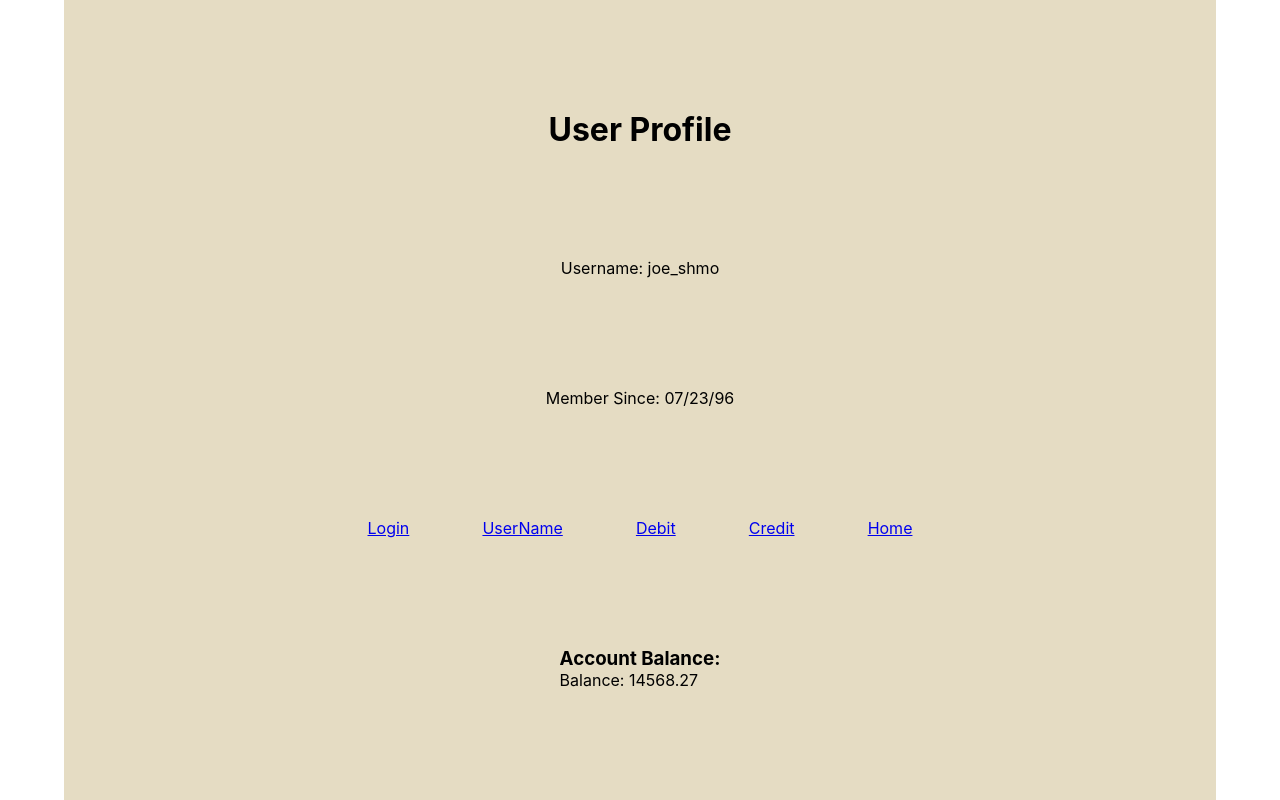
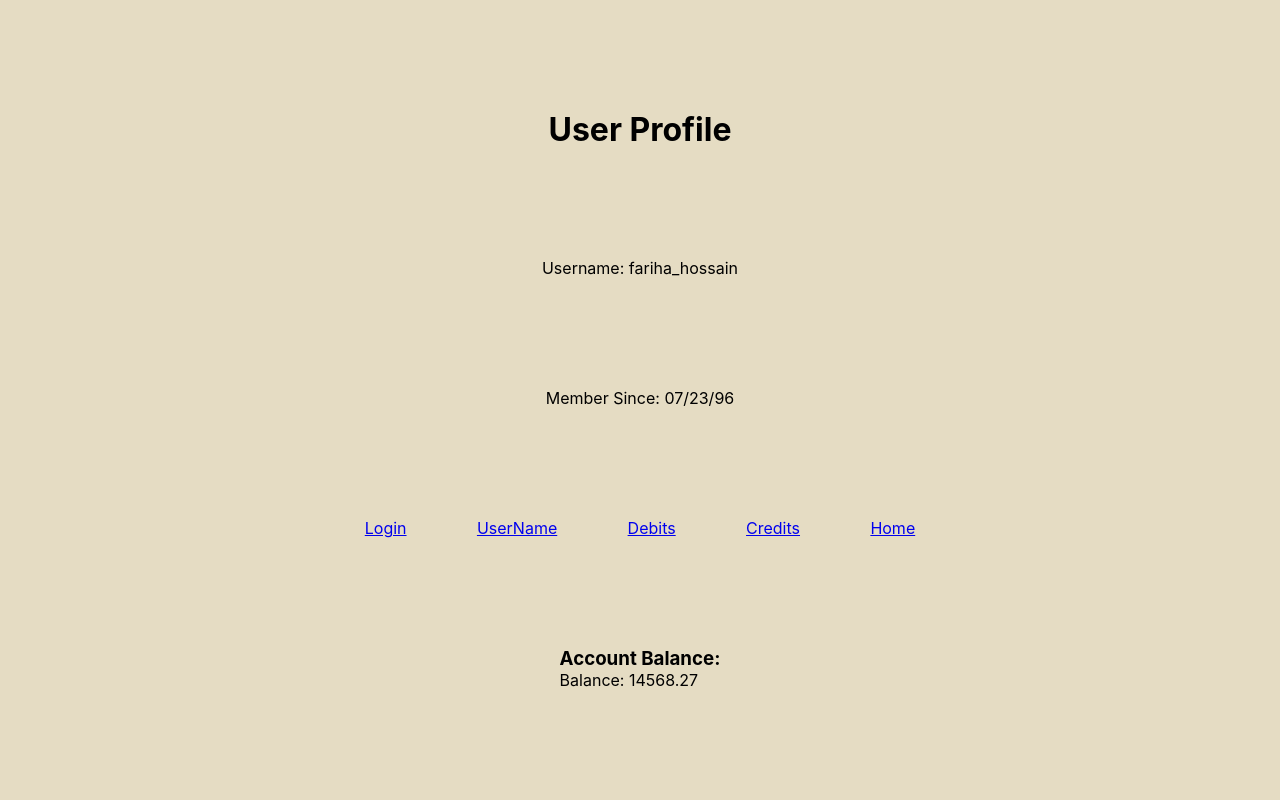
Before and after one commit to farihaorna23/Bank_Website, a React (Create React App) app: page /userProfile in a window 1280 px wide. Built offline with nearby package versions, Linux system fonts and the light colour scheme; no server answers.

Commit message:
added documentation and style

```diff
--- a/src/App.css
+++ b/src/App.css
@@ -9,14 +9,6 @@
   justify-content: center;
   width:100%;
   min-height:100vh;
-}
-
-.container{
-  display: flex;
-  flex-direction: column;
-  align-items: center;
-  justify-content: space-evenly;
-  width:90%;
   background-color: #E5DCC3;
 }
 
@@ -26,7 +18,6 @@
   align-items: center;
   justify-content: space-evenly;
   width:90%;
-  background-color: #E5DCC3;
 }
 
 
--- a/src/App.js
+++ b/src/App.js
@@ -11,16 +11,17 @@ import uuid from "react-uuid"
 
 
 class App extends Component {
-
+    //constructor. Initial state.
     constructor() {
         super();
 
         this.state = {
             accountBalance: 14568.27,
             currentUser: {
-                userName: 'joe_shmo',
+                userName: 'fariha_hossain',
                 memberSince: '07/23/96',
             },
+            // adding variables to the state and intializing them to empty string
             debits: [],
             credits: [],
             debitDescription: "",
@@ -32,6 +33,7 @@ class App extends Component {
     }
 
     async componentDidMount() {
+        //axios call to endpoints
         let debits = await axios.get("https://moj-api.herokuapp.com/debits");
         let credits = await axios.get("https://moj-api.herokuapp.com/credits");
 
@@ -53,43 +55,29 @@ class App extends Component {
 
     }
 
-    // componentDidUpdate(prevProps, prevState){
-    // if(this.state.debits.length !== prevState.debits.length ||this.state.credits.length !== prevState.credits.length) //compadring the length
-    // {
-    //     let debitSum = 0, creditSum = 0;
-    //     this.state.debits.forEach((debit) => {
-    //         debitSum += debit.amount;
-    //     })
 
-    //     this.state.credits.forEach((credit) => {
-    //         creditSum += credit.amount;
-    //     })
-
-    //     let accountBalance = creditSum - debitSum;
-    //     this.setState({accountBalance });
-    // }
-    // }
-
+    //users would be able to add amount and description to the list of debit data
     addDebit = (e) => {
-        e.preventDefault();
+        e.preventDefault(); //prevents the page from refreshing automatically?
         this.setState({
             debits: [...this.state.debits,
             {
                 amount: this.state.debitAmount,//setting whatever amount the user typed in the text field
-                description: this.state.debitDescription, //setting whatever amount the user typed in the text field
+                description: this.state.debitDescription, //setting whatever description the user typed in the text field
                 id: uuid(), //generates a new id
                 date: new Date().toISOString(),//generates the current date
             }],
             accountBalance: this.state.accountBalance - this.state.debitAmount
-
+            // calculates the new accountBalance
 
         }) //keeps the old information but also add new information
     }
 
+    //users would be able to add amount and description to the list of debit data
     addCredit = (e) => {
-        // console.log(this.state.creditAmount)
-        e.preventDefault();
-        // console.log(this.state.accountBalance+Number(this.state.creditAmount))
+
+        e.preventDefault();//prevents the page from refreshing automatically?
+
         this.setState({
             credits: [...this.state.credits,
             {
@@ -99,7 +87,7 @@ class App extends Component {
                 date: new Date().toISOString(),//generates the current date
             }],
             accountBalance: this.state.accountBalance + Number(this.state.creditAmount)
-
+            // // calculates the new accountBalance
 
         }) //keeps the old information but also add new information
     }
@@ -110,32 +98,41 @@ class App extends Component {
         this.setState({ currentUser: newUser })
     }
 
+
     handleDescriptionChange = (e) => {
+        //setting the state
+        // updating the value of debitDescripion
         this.setState({
-            debitDescription: e.target.value //e is the change event, target is which element is being changed, the text from the element that is being changed
+            debitDescription: e.target.value //e is the change event, target is which element is being changed, the value is the text from the element that is being changed
         })
     }
 
     handleAmountChange = (e) => {
+        //setting the state
+        // updating the value of debitAmount
         this.setState({
             debitAmount: e.target.value
         })
     }
 
     handleDescriptionChange_C = (e) => {
+        //setting the state
+        // updating the value of creditDescripion
         this.setState({
             creditDescription: e.target.value //e is the change event, target is which element is being changed, the text from the element that is being changed
         })
     }
 
     handleAmountChange_C = (e) => {
+        //setting the state
+        // updating the value of creditAmount
         this.setState({
             creditAmount: e.target.value
         })
     }
 
     render() {
-
+        // destructuring it
         const { debits } = this.state;
         const { credits } = this.state;
         const { debitDescription } = this.state;
@@ -143,6 +140,8 @@ class App extends Component {
         const { creditDescription } = this.state;
         const { creditAmount } = this.state;
 
+        //functions that returns components with props passed to it
+        //passing the props from the parents to the child
         const LogInComponent = () => (<Login user={this.state.currentUser} mockLogIn={this.mockLogIn} accountBalance={this.state.accountBalance} />)
         const HomeComponent = () => (<Home accountBalance={this.state.accountBalance} />);
         const UserProfileComponent = () => (
@@ -151,6 +150,8 @@ class App extends Component {
         const DebitComponent = () => (<Debits addDebit={this.addDebit} debits={debits} debitDescription={debitDescription} debitAmount={debitAmount} handleAmountChange={this.handleAmountChange} handleDescriptionChange={this.handleDescriptionChange} accountBalance={this.state.accountBalance} />)
         const CreditComponent = () => (<Credits addCredit={this.addCredit} credits={credits} creditDescription={creditDescription} creditAmount={creditAmount} handleAmountChange_C={this.handleAmountChange_C} handleDescriptionChange_C={this.handleDescriptionChange_C} accountBalance={this.state.accountBalance}/>)
 
+        //In render there are functions that returns components with props passed to it
+        //path for each component/page
         return (
             <Router>
                 <div className="App">
--- a/src/components/Credits.js
+++ b/src/components/Credits.js
@@ -1,6 +1,7 @@
 import Navbar from './Navbar'
 import AccountBalance from './AccountBalance';
 
+//formats the credit data in a list. The way we want it to be viewed.
 const Credits = (props) => {
     let creditsView = () => {
         const { credits } = props;
@@ -14,15 +15,21 @@ const Credits = (props) => {
         <div className="container">
             <h1>Credits</h1>
             <ul>
+                {/* displays all the credit data */}
                 {creditsView()}
             </ul>
-            {/* when the form is submitted, it calls the addDebit function */}
-            <form onSubmit={props.addCredit}>
+
+            {/* Form. text box for password and username. The third imput is for the submit button */}
+            {/*passing props to the debit component in value */}
+            {/* the value would be whatever is typed into the text field */}
+            {/* onChange would call a function that would be updating whatever the user is typing in the text field */}
+
+            <form onSubmit={props.addCredit}>  {/* when the form is submitted, it calls the addCredit function */}
                 <label> Description: <input type="text" value={props.creditDescription} onChange={props.handleDescriptionChange_C} /> </label>
                 <label> Amount:   <input type="text" value={props.creditAmount} onChange={props.handleAmountChange_C} /> </label>
                 <input type="submit" value="Add Credit" />
             </form>
-
+             {/* calling the navbar component and account balance componet with its props */}
             <Navbar />
             <AccountBalance accountBalance={props.accountBalance} />
 
--- a/src/components/Debits.js
+++ b/src/components/Debits.js
@@ -1,6 +1,7 @@
 import Navbar from './Navbar'
 import AccountBalance from './AccountBalance';
 
+//formats the debit data in a list. The way we want it to be viewed.
 const Debits = (props) => {
     let debitsView = () => {
         const { debits } = props;
@@ -15,21 +16,27 @@ const Debits = (props) => {
         <div className="container">
             <h1>Debits</h1>
             <ul>
+                {/* displays all the debit data */}
                 {debitsView()}
             </ul>
-            {/* when the form is submitted, it calls the addDebit function */}
-            <form onSubmit={props.addDebit}>
+
+            {/* Form. text box for password and username. The third imput is for the submit button */}
+            {/*passing props to the debit component in value */}
+            {/* the value would be whatever is typed into the text field */}
+            {/* onChange would call a function that would be updating whatever the user is typing in the text field */}
+
+            <form onSubmit={props.addDebit}>  {/* when the form is submitted, it calls the addDebit function */}
                 <label> Description: <input type="text" value={props.debitDescription} onChange={props.handleDescriptionChange} /> </label>
                 <label> Amount:   <input type="text" value={props.debitAmount} onChange={props.handleAmountChange} /> </label>
                 <input type="submit" value="Add Debit" />
             </form>
-
-                <Navbar />
-                <AccountBalance accountBalance={props.accountBalance} />
+             {/* calling the navbar component and account balance componet with its props */}
+            <Navbar />
+            <AccountBalance accountBalance={props.accountBalance} />
 
         </div>
-            )
+    )
 
-        }
+}
 
-        export default Debits;
+export default Debits;
--- a/src/components/Home.js
+++ b/src/components/Home.js
@@ -8,6 +8,8 @@ class Home extends Component {
       <div className="container">
         <img src="https://images.unsplash.com/photo-1550565118-3a14e8d0386f?ixid=MnwxMjA3fDB8MHxwaG90by1wYWdlfHx8fGVufDB8fHx8&ixlib=rb-1.2.1&auto=format&fit=crop&w=1170&q=80" alt="bank" />
         <h1>Bank of React</h1>
+
+          {/* calling the navbar component and account balance componet with its props */}
         <Navbar/>
         <AccountBalance accountBalance={this.props.accountBalance} />
       </div>
--- a/src/components/Login.js
+++ b/src/components/Login.js
@@ -51,6 +51,7 @@ class LogIn extends Component {
           </div>
           <button>Log In</button>
         </form>
+         {/* calling the navbar component and account balance componet with its props */}
         <Navbar />
         <AccountBalance accountBalance={this.props.accountBalance} />
       </div>
--- a/src/components/Navbar.js
+++ b/src/components/Navbar.js
@@ -1,11 +1,13 @@
+// a repetable component that is being used in all the other component
 import { Link } from 'react-router-dom';
+// Navbar function returns links to all the components/pages
 function Navbar() {
     return (
         <div className="links">
             <Link to="/login">Login</Link>
             <Link to="/userProfile">UserName</Link>
-            <Link to="/debits">Debit</Link>
-            <Link to="/credits">Credit</Link>
+            <Link to="/debits">Debits</Link>
+            <Link to="/credits">Credits</Link>
             <Link to="/">Home</Link>
         </div>
     );
--- a/src/components/UserProfile.js
+++ b/src/components/UserProfile.js
@@ -11,7 +11,7 @@ class UserProfile extends Component {
 
         <div>Username: {this.props.userName}</div>
         <div>Member Since: {this.props.memberSince}</div>
-        <Navbar />
+        <Navbar />  {/* calling the navbar component and account balance componet with its props */}
         <AccountBalance accountBalance={this.props.accountBalance} />
 
       </div>
```
